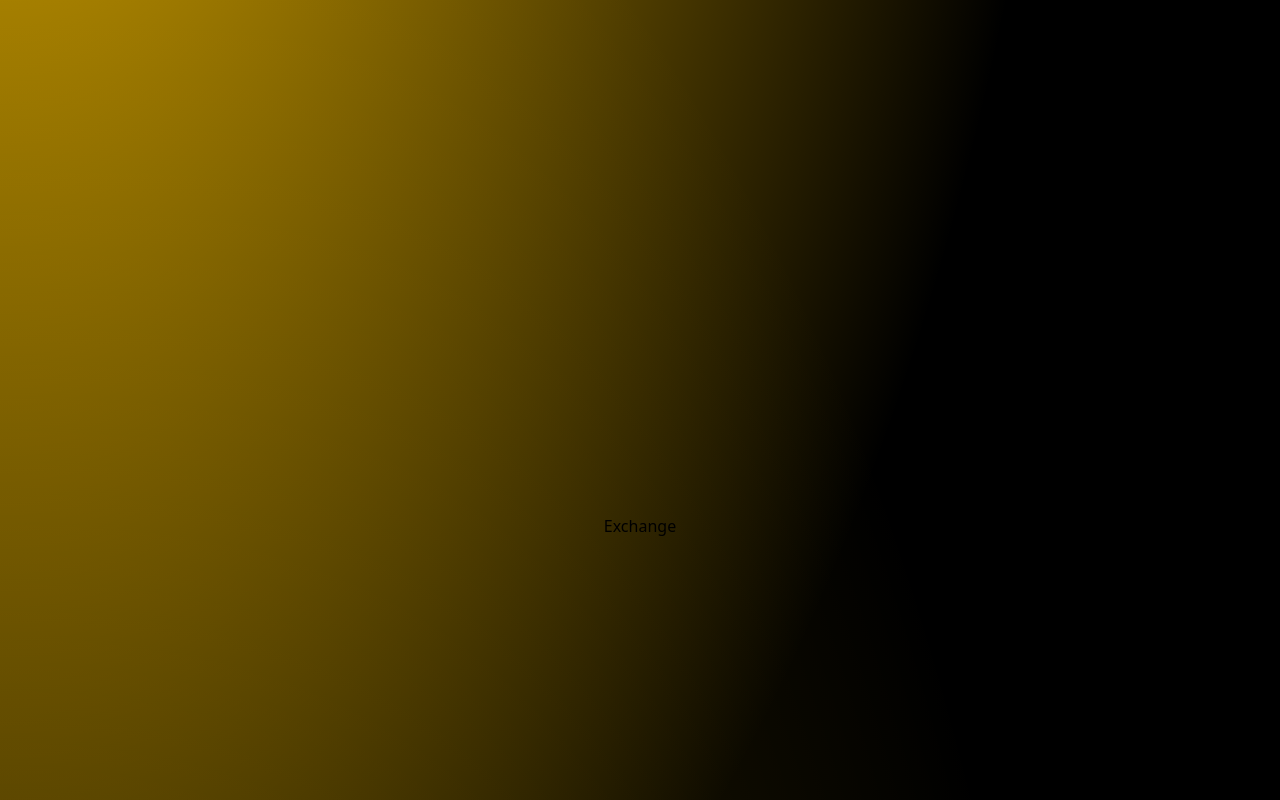
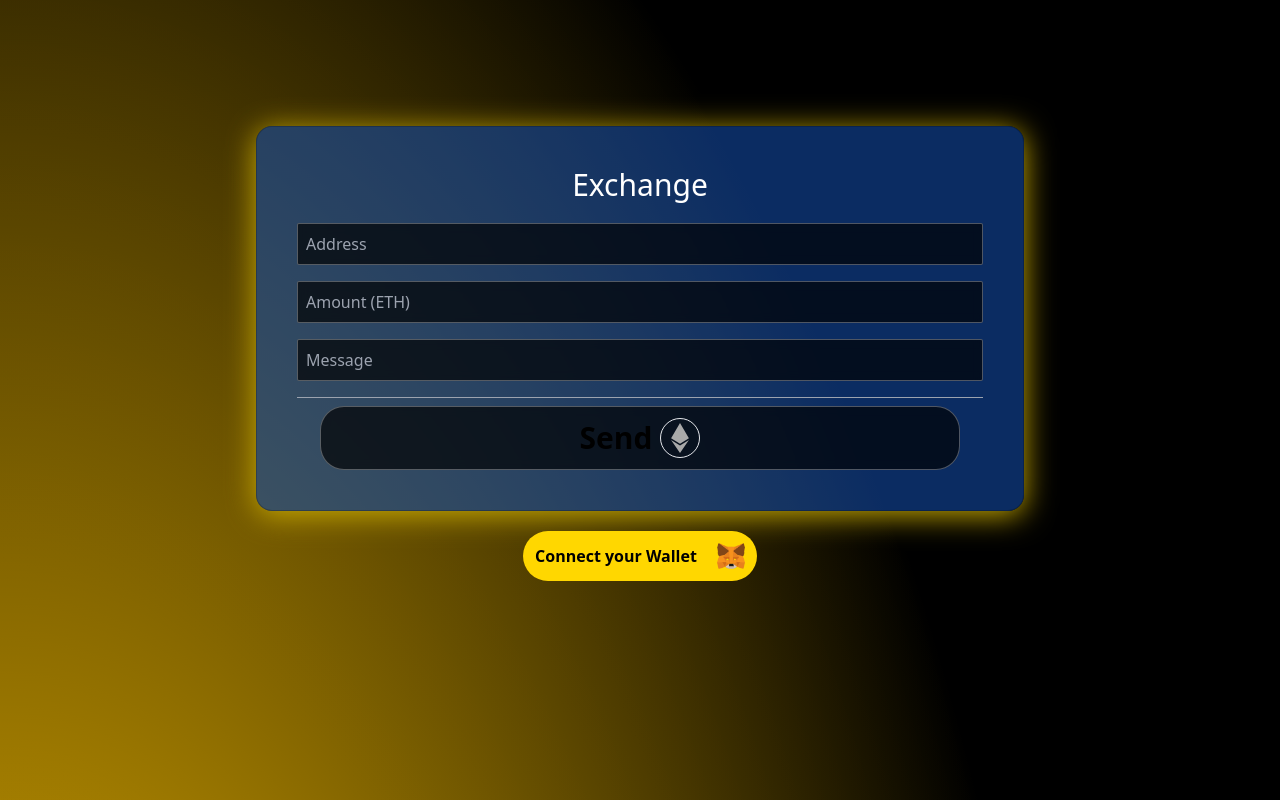
Before and after one commit to Tristan-Marcus/Ez-Send, a React (Vite) app in the folder client/: page / in a window 1280 px wide. Shown: the part 800-1600 px from the top of the page. Built offline with nearby package versions, Linux system fonts and the light colour scheme.

Commit message:
Added Crypto Exchange form. Updated Overall Styling

```diff
--- a/client/src/components/Exchange.jsx
+++ b/client/src/components/Exchange.jsx
@@ -1,7 +1,46 @@
+import { FaEthereum } from 'react-icons/fa'
+import metamask from '../../images/metamask.png';
+
+const Input = ({ placeholder, id, type, amount, handleChange }) => (
+    <input
+        placeholder={placeholder}
+        id={id}
+        type={type}
+        step="0.0001"
+        amount={amount}
+        handleChange={(e) => handleChange(e, recipient)}
+        className="my-2 w-full rounded-sm p-2 outline-none text-white hover:border-solid hover:border-sky-500 border text-1xl black-glass">
+    </input>
+)
+
 const Exchange = () => {
+
+    const connectWallet = () => {
+
+    }
+
     return (
-        <div className="flex flex-col w-full h-screen md:justify-center items-center">
-            Exchange
+        <div className="flex flex-col w-full h-screen items-center">
+
+            <div className="p-10 sm:w-96 md:w-[60vw] flex flex-col justify-start items-center blue-glass">
+                <p className="text-white text-3xl pb-3">Exchange</p>
+                <Input placeholder="Address" id="recipient" type="text" handleChange={() => {}}/>
+                <Input placeholder="Amount (ETH)" id="amount" type="number" handleChange={() => {}}/>
+                <Input placeholder="Message" id="message" type="text" handleChange={() => {}}/>
+
+                <div className="h-[1px] w-full bg-gray-400 my-2">
+                </div>
+
+                <button className="md:text-3xl flex flex-row h-[8vh] w-[40vw] md:w-[50vw] justify-center items-center black-glass p-3 rounded-3xl hover:bg-[#0046] hover:text-white transition ease-in-out font-semibold" type="button" onClick={connectWallet}>
+                        <p className="pr-2">Send</p>
+                        <div className="border-solid border-[1px] rounded-full"> <FaEthereum className="text-[darkgray] md:text-3xl m-1"/></div>
+                </button>
+
+            </div>
+
+            <button className="flex flex-row justify-center items-center my-5 bg-[gold] p-3 rounded-full cursor-pointer hover:bg-[#000000] hover:text-white transition ease-in-out hover:ring" type="button" onClick={connectWallet}>
+                    <p className="font-semibold">Connect your Wallet </p> <img src={metamask} alt="metamask" className="pl-5 w-12 cursor-pointer"/>
+            </button>
         </div>
     );
 }
--- a/client/src/components/Navbar.jsx
+++ b/client/src/components/Navbar.jsx
@@ -4,10 +4,11 @@ import { HiMenu } from 'react-icons/hi';
 import { IoIosClose } from 'react-icons/io';
 
 import logo from '../../images/logo.png';
+import metamask from '../../images/metamask.png';
 
 const NavbarItem = ( {title, props} ) => {
     return (
-        <li className={`mx-4 cursor-pointer rounded-full hover:text hover:text-[gold] transition ease-in-out ${props}`}>
+        <li className={`font-semibold mx-4 cursor-pointer rounded-full hover:text hover:text-[gold] transition ease-in-out ${props}`}>
             {title}
         </li>
     )
@@ -16,7 +17,11 @@ const NavbarItem = ( {title, props} ) => {
 const Navbar = () => {
     const [toggleBurgerMenu, setToggleBurgerMenu] = React.useState(false);
 
-    const navLinks = ["Home", "Exchange", "Ledger", "Wallets"];
+    const navLinks = ["Home", "Exchange", "Ledger"];
+
+    const connectWallet = () => {
+
+    }
 
     return (
         <nav className='w-full flex justify-between items-center pl-5 p-4'>
@@ -27,8 +32,8 @@ const Navbar = () => {
 
                 {toggleBurgerMenu && (
                     <ul
-                        className="z-10 fixed top-0 -left-2 p-3 w-[65vw] h-screen shadow-2xl md:hidden list-none
-                         flex flex-col justify-start items-start rounded-md blue-glassmorphism text-white animate-slide-in
+                        className="z-10 fixed top-0 -left-2 p-3 w-[65vw] h-full shadow-2xl md:hidden list-none
+                         flex flex-col justify-start items-start rounded-md blue-glass text-white animate-slide-in
                         ">
                         <li className="text-[50px] pb-3 w-full my-2">
                             <IoIosClose className="hover:text-[black]" onClick={() => setToggleBurgerMenu(false)} />
@@ -51,9 +56,10 @@ const Navbar = () => {
                     <NavbarItem title={item} key={item + index} />
                 ))}
 
-                <li className="bg-[#EAA635] text-black py-2 px-7 mx-4 rounded-full cursor-pointer hover:bg-[#000000] hover:text-white transition ease-in-out hover:ring hover:ring-gold-300">
-                    Login
-                </li>
+                <button className="ml-2 flex flex-row my-5 bg-[#EAA635] p-3 rounded-full hover:bg-[#000000] hover:text-white transition ease-in-out hover:ring" type="button" onClick={connectWallet}>
+                    <p className="font-semibold">Connect your Wallet </p> <img src={metamask} alt="metamask" className="pl-5 w-12 cursor-pointer"/>
+                </button>
+
             </ul>
         </nav>
     );
--- a/client/src/index.css
+++ b/client/src/index.css
@@ -22,58 +22,23 @@
 
   background-image:
     radial-gradient(at 0% 100%, rgba(255, 196, 0, 0.267) 0, transparent 60%),
-    radial-gradient(at 0% 0%, rgb(255, 196, 0) 0, transparent 60%);
+    radial-gradient(at 0% 100%, rgb(255, 196, 0) 0, transparent 60%);
 }
 
-.gradient-bg-services {
-  background-color:#0f0e13;
-  background-image:
-    radial-gradient(at 0% 0%, hsla(253,16%,7%,1) 0, transparent 50%),
-    radial-gradient(at 50% 100%, hsla(225,39%,25%,1) 0, transparent 50%);
+.blue-glass {
+  background: rgba(19, 77, 170, 0.582);
+  border-radius: 16px;
+  box-shadow: 0 4px 30px rgb(204, 173, 0);
+  -webkit-backdrop-filter: blur(5px);
+  border: 1px solid rgba(0, 0, 0, 0.205);
 }
 
-.gradient-bg-transactions {
-  background-color: #0f0e13;
-  background-image:
-    radial-gradient(at 0% 100%, hsla(253,16%,7%,1) 0, transparent 50%),
-    radial-gradient(at 50% 0%, hsla(225,39%,25%,1) 0, transparent 50%);
-}
-
-.gradient-bg-footer {
-  background-color: #0f0e13;
-  background-image:
-    radial-gradient(at 0% 100%, hsla(253,16%,7%,1) 0, transparent 53%),
-    radial-gradient(at 50% 150%, hsla(339,49%,30%,1) 0, transparent 50%);
-}
-
-.blue-glassmorphism {
-  background: rgba(0, 0, 0, 0.582);
-  border-radius: 16px;
-  box-shadow: 0 4px 30px rgba(0, 0, 0, 0.2);
-  backdrop-filter: blur(5px);
-  -webkit-backdrop-filter: blur(5px);
-  border: 1px solid rgba(0, 0, 0, 0.3);
-}
-
-/* white glassmorphism */
-.white-glassmorphism {
-  background: rgba(255, 255, 255, 0.05);
+.black-glass {
+  background: rgba(0, 0, 0, 0.678);
   border-radius: 16px;
   backdrop-filter: blur(5px);
   -webkit-backdrop-filter: blur(5px);
   border: 1px solid rgba(255, 255, 255, 0.3);
-}
-
-.eth-card {
-  background-color:#a099ff;
-  background-image:
-    radial-gradient(at 83% 67%, rgb(152, 231, 156) 0, transparent 58%),
-    radial-gradient(at 67% 20%, hsla(357,94%,71%,1) 0, transparent 59%),
-    radial-gradient(at 88% 35%, hsla(222,81%,65%,1) 0, transparent 50%),
-    radial-gradient(at 31% 91%, hsla(9,61%,61%,1) 0, transparent 52%),
-    radial-gradient(at 27% 71%, hsla(336,91%,65%,1) 0, transparent 49%),
-    radial-gradient(at 74% 89%, hsla(30,98%,65%,1) 0, transparent 51%),
-    radial-gradient(at 53% 75%, hsla(174,94%,68%,1) 0, transparent 45%);
 }
 
 .text-gradient {
```
Also changed, not shown: client/images/metamask.png (added).
